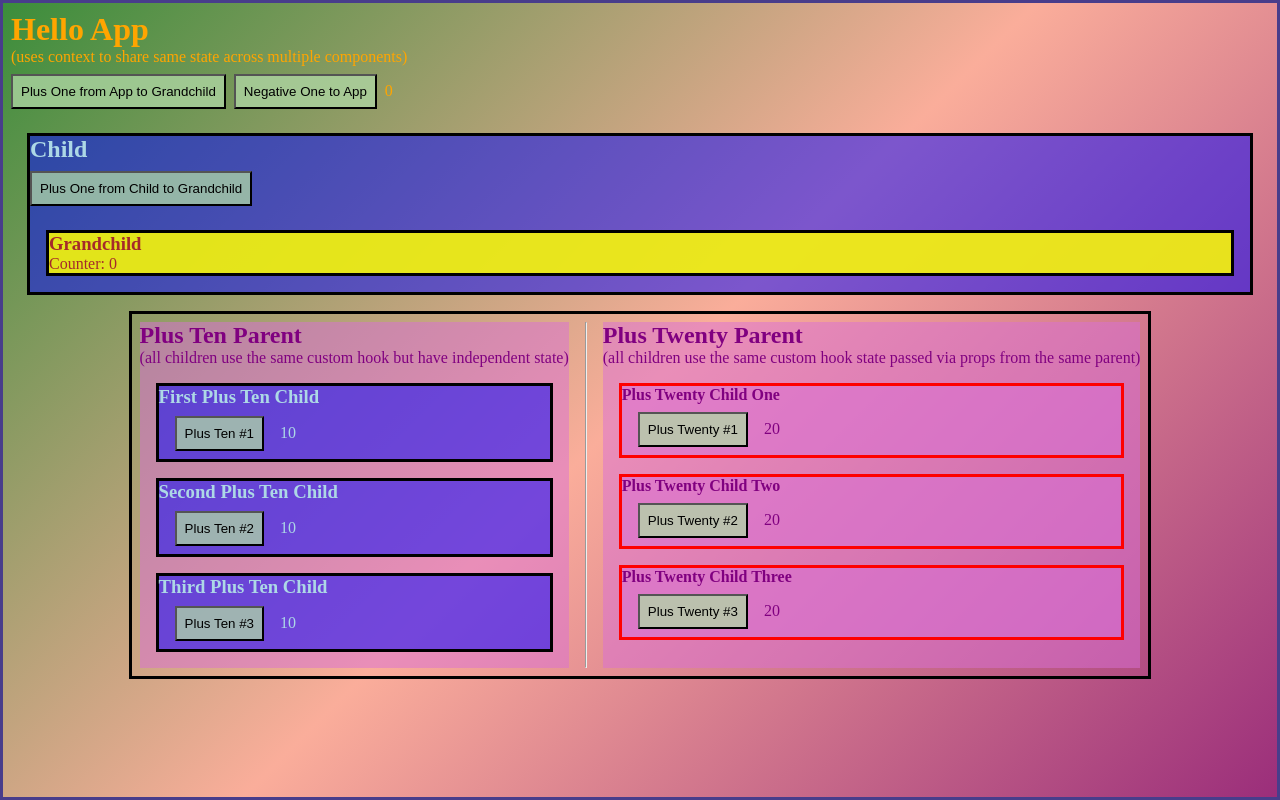
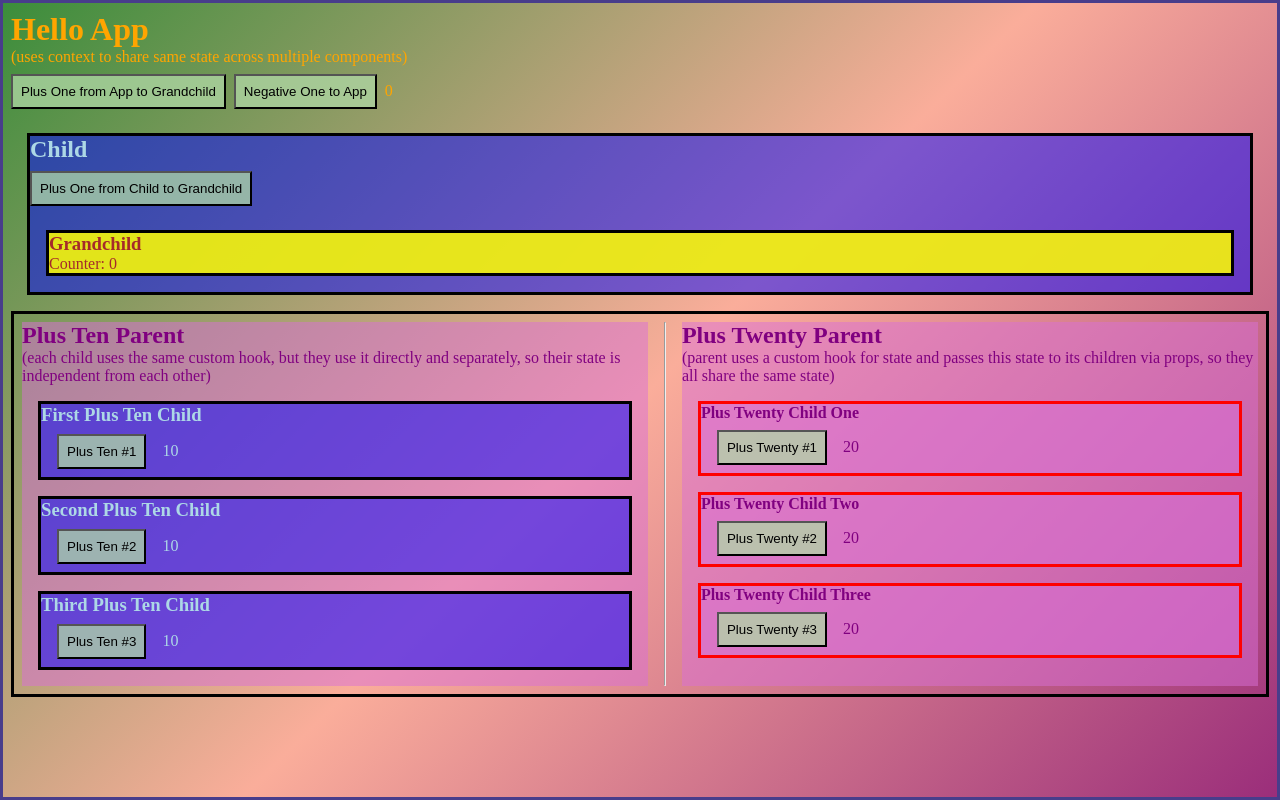
Before and after one commit to franco-ortega/demo-react-02-context, a React (Create React App) app: page / in a window 1280 px wide. Built offline with nearby package versions, Linux system fonts and the light colour scheme.

Commit message:
update console messages

```diff
--- a/src/components/plusTen/PlusTenParent.jsx
+++ b/src/components/plusTen/PlusTenParent.jsx
@@ -7,7 +7,7 @@ const PlusTenParent = () => {
   return (
     <div>
       <h2>Plus Ten Parent</h2>
-      <p>(all children use the same custom hook but have independent state)</p>
+      <p>(each child uses the same custom hook, but they use it directly and separately, so their state is independent from each other)</p>
       <PlusTenChildOne />
       <PlusTenChildTwo />
       <PlusTenChildThree />
--- a/src/components/plusTwenty/PlusTwentyParent.jsx
+++ b/src/components/plusTwenty/PlusTwentyParent.jsx
@@ -8,13 +8,13 @@ const PlusTwentyParent = () => {
   const { plusTwenty, incrementByTwenty } = usePlusTwenty();
 
   useEffect(() => {
-    console.log('%c Hi hi hi from PlusTwentyParent on page load and when my any of my children update the state that I passed them via props! I am using a custom hook, but they are all getting the same state from me!!!', 'color: orangered');
+    console.log('%c Hi hi hi from PlusTwentyParent on page load and when my any of my children update the state that I passed them via props! I am using a custom hook, and they are all getting the same state from me!!!', 'color: orangered');
   }, [plusTwenty]);
 
   return (
     <div>
       <h2>Plus Twenty Parent</h2>
-      <p>(all children use the same custom hook state passed via props from the same parent)</p>
+      <p>(parent uses a custom hook for state and passes this state to its children via props, so they all share the same state)</p>
       <PlusTwentyChildOne plusTwenty={plusTwenty} incrementByTwenty={incrementByTwenty} />
       <PlusTwentyChildTwo plusTwenty={plusTwenty} incrementByTwenty={incrementByTwenty} />
       <PlusTwentyChildThree plusTwenty={plusTwenty} incrementByTwenty={incrementByTwenty} />
```
